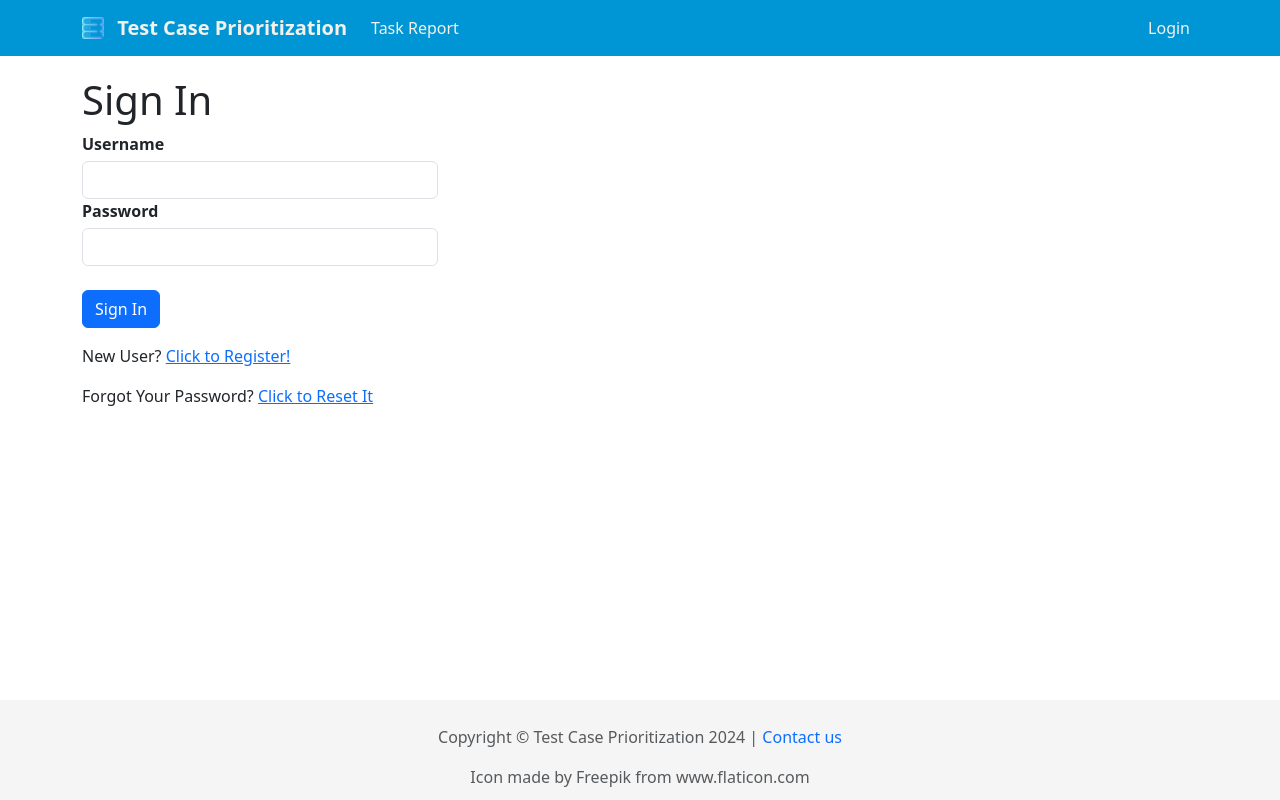
After one commit to A854949/Test-Case-Prioritization, a Flask app: page /login in a window 1280 px wide. The commit adds this page. Run offline with Flask 3, Linux system fonts and the light colour scheme; some libraries are stand-ins or nearby versions.

Commit message:
index_done

```diff
--- a/servers/server.py
+++ b/servers/server.py
@@ -69,7 +69,9 @@ def execute_query():
     except Exception as e:
         return jsonify({'error': str(e)})
 
-    # from flask import Flask, send_file
+@app.route('/login')
+def login():
+    return render_template('login.html')
 
 
 # @app.route('/get-dropdown-data', methods=['GET'])
@@ -241,37 +243,6 @@ def delete_task():
     except Exception as e:
         return jsonify({'error': str(e)}), 500
 
-@app.route('/get_task_data/<taskId>', methods=['GET'])
-def get_task_data(taskId):
-    try:
-        # 连接到数据库
-        conn = pymysql.connect(**db_config)
-        cursor = conn.cursor()
-
-        # 执行查询以获取特定任务的数据
-        cursor.execute('SELECT * FROM taskReport WHERE `Task ID` = %s', (taskId,))
-        task = cursor.fetchone()
-
-        if task is None:
-            return jsonify({'error': 'Task not found'}), 404
-
-        # 将任务数据转换成字典（或者其他您希望的格式）
-        task_data = {
-            'taskId': task[0],
-            'taskTitle': task[1],
-            'testingSite': task[2],
-            'owner': task[3],
-            'startDate': task[4],
-            'endDate': task[5]
-        }
-
-        cursor.close()
-        conn.close()
-
-        return jsonify(task_data)
-
-    except Exception as e:
-        return jsonify({'error': str(e)}), 500
 
 @app.route('/upload_and_process', methods=['POST'])
 def upload_and_process():
--- a/servers/static/css/style.css
+++ b/servers/static/css/style.css
@@ -8,8 +8,8 @@
     }
 
     .container {
-        min-height: calc(100% - 100px); /* 假设页脚高度为60px */
-        padding-bottom: 60px; /* 页脚高度的底部间距 */
+        min-height: calc(100% - 100px);
+        padding-bottom: 60px;
     }
 
 
--- a/servers/templates/footer.html
+++ b/servers/templates/footer.html
@@ -1,24 +1,15 @@
 <!-- 頁腳 -->
-<footer class="footer mt-auto py-3 bg-light">
-    <div class="container text-center">
-      <span class="text-muted">Copyright © Test Case Prioritization 2024</span>
-      <span class="text-muted">Icon made by Freepik from www.flaticon.com</span>
-    </div>
+
+<footer class="footer">
+    <p class="text-muted">Copyright © Test Case Prioritization 2024 | <a href="https://docs.google.com/spreadsheets/d/1j72a6OHyW3L6JCRn8yuZbdSYpT_83Ak3JXsMmp-0gM4/edit?usp=sharing" target="_blank"  class="custom-link">Contact us</a></p>
+    <p class="text-muted">Icon made by Freepik from www.flaticon.com</p>
+
 </footer>
 
 
 
 
 <style>
-      html {
-          min-height: 100%;
-          position: relative;
-      }
-
-
-      body {
-          margin-bottom: 50px;
-      }
 
 
 .footer {
@@ -32,81 +23,11 @@
     margin-top: 50px;
 }
 
-
-      .invalid-feedback {
-          color: #a94442;
+.custom-link {
+    text-decoration: none; /* 移除連結的下劃線 */
+}
+.custom-link:hover {
+    text-decoration: underline; /* 當滑鼠懸停時添加下劃線 */
 }
 
-
-      .navbar-default {
-          background-color: #0096D6;
-          border-color: #0293d1;
-      }
-
-
-      .navbar-container {
-          height: 10px; /* 设置导航栏容器的高度 */
-      }
-
-
-      .navbar-default .navbar-brand,
-      .navbar-default .navbar-nav>li>a {
-          color: #f3f1ea;
-      }
-
-
-      /* .navbar-default .navbar-nav>li>a, */
-      /* .navbar-default .navbar-nav>li>a:focus,
-      .navbar-default .navbar-nav>li>a:hover */
-      .navbar-default .navbar-nav>li>.active,
-      .navbar-default .navbar-nav>li>.active:focus,
-      .navbar-default .navbar-nav>li>.active:hover {
-          font-weight: bold;
-      }
-
-
-      .navbar-default .navbar-brand:focus,
-      .navbar-default .navbar-brand:hover,
-      .navbar-default .navbar-nav>li>a:focus,
-      .navbar-default .navbar-nav>li>a:hover {
-          color: #FFFFFF;
-          background-color: transparent;
-      }
-
-
-      .navbar-default .navbar-nav>.open>a,
-      .navbar-default .navbar-nav>.open>a:focus,
-      .navbar-default .navbar-nav>.open>a:hover {
-          color: #faf7f7;
-          background-color: #1c9ed6;
-
-      }
-
-
-      .navbar-header {
-          width: 100%;
-          text-align: center;
-      }
-
-
-      .navbar-brand {
-          display: inline-block;  /* 确保它以内联块的形式显示 */
-          position: relative;    /* 相对定位于其正常位置 */
-          padding: 10px;         /* 根据需要调整内边距 */
-          margin: 0 auto;        /* 水平居中 */
-      }
-
-
-
-
-
-
-      .required-asterisk {
-          color: red;
-      }
-
-
-      .content {
-          min-height: calc(100% - 100px); /* 减去页脚的高度 */
-      }
 </style>
--- a/servers/templates/index.html
+++ b/servers/templates/index.html
@@ -36,12 +36,9 @@
         <script src="https://cdn.jsdelivr.net/npm/select2@4.1.0-rc.0/dist/js/select2.min.js"></script>
 
 
-        <!-- <link rel="stylesheet" href="https://cdn.datatables.net/responsive/2.5.0/css/responsive.dataTables.min.css"> -->
-        <!-- <link rel="stylesheet" href="https://cdn.datatables.net/fixedheader/3.4.0/css/fixedHeader.dataTables.min.css">
-
     </head>
 <body>
-    <-- 引入 navbar.html test -->
+
     {% include 'navbar.html' %}
 
 
--- /dev/null
+++ b/servers/templates/login.html
@@ -0,0 +1,101 @@
+<html lang="en">
+    <head>
+        <meta charset="UTF-8">
+        <meta name="viewport" content="width=device-width, initial-scale=1.0">
+        <title>Test Case Prioritization</title>
+        <link rel="shortcut icon" href="{{ url_for('static', filename='favicon.ico') }}" type="image/x-icon">
+        <link rel="shortcut icon" href="favicon.ico" type="image/x-icon">
+
+        <!-- CSS -->
+        <!-- <link href="https://cdn.jsdelivr.net/npm/bootstrap@5.3.2/dist/css/bootstrap.min.css" rel="stylesheet" integrity="sha384-T3c6CoIi6uLrA9TneNEoa7RxnatzjcDSCmG1MXxSR1GAsXEV/Dwwykc2MPK8M2HN" crossorigin="anonymous"> -->
+        <link href="https://cdnjs.cloudflare.com/ajax/libs/twitter-bootstrap/5.3.0/css/bootstrap.min.css" rel="stylesheet">
+        <link href="https://cdn.datatables.net/1.13.7/css/dataTables.bootstrap5.min.css" rel="stylesheet">
+        <link href="https://cdn.datatables.net/buttons/2.4.2/css/buttons.bootstrap5.min.css" rel="stylesheet">
+        <link href="https://cdn.jsdelivr.net/npm/select2@4.1.0-rc.0/dist/css/select2.min.css" rel="stylesheet" />
+        <link rel="stylesheet" href="https://cdn.datatables.net/select/1.7.0/css/select.dataTables.min.css">
+        <link rel="stylesheet" href="https://cdn.datatables.net/1.13.7/css/jquery.dataTables.min.css">
+        <link rel="stylesheet" href="https://cdn.datatables.net/buttons/2.4.2/css/buttons.dataTables.min.css">
+        <link rel="stylesheet" href="https://cdnjs.cloudflare.com/ajax/libs/font-awesome/5.15.3/css/all.min.css">
+        <link href="https://cdn.datatables.net/fixedcolumns/4.3.0/css/fixedColumns.dataTables.min.css" rel="stylesheet">
+
+        <!-- JavaScript -->
+        <script src="https://code.jquery.com/jquery-3.7.0.js"></script>
+        <script src="https://cdn.jsdelivr.net/npm/bootstrap@5.3.2/dist/js/bootstrap.bundle.min.js" integrity="sha384-C6RzsynM9kWDrMNeT87bh95OGNyZPhcTNXj1NW7RuBCsyN/o0jlpcV8Qyq46cDfL" crossorigin="anonymous"></script>
+        <script src="https://cdnjs.cloudflare.com/ajax/libs/twitter-bootstrap/5.3.0/js/bootstrap.bundle.min.js"></script>
+        <script src="https://unpkg.com/sweetalert/dist/sweetalert.min.js"></script>
+        <script src="https://cdn.datatables.net/1.13.7/js/jquery.dataTables.min.js"></script>
+        <script src="https://cdnjs.cloudflare.com/ajax/libs/jszip/3.10.1/jszip.min.js"></script>
+        <script src="https://cdnjs.cloudflare.com/ajax/libs/pdfmake/0.1.53/pdfmake.min.js"></script>
+        <script src="https://cdnjs.cloudflare.com/ajax/libs/pdfmake/0.1.53/vfs_fonts.js"></script>
+        <script type="text/javascript" src="https://cdn.datatables.net/buttons/2.4.2/js/dataTables.buttons.min.js"></script>
+        <script src="https://cdn.datatables.net/buttons/2.4.2/js/buttons.html5.min.js"></script>
+        <script src="https://cdn.datatables.net/select/1.7.0/js/dataTables.select.min.js"></script>
+        <script type="text/javascript" src="https://cdn.datatables.net/buttons/2.4.2/js/buttons.colVis.min.js"></script>
+        <script src="https://cdn.jsdelivr.net/npm/select2@4.1.0-rc.0/dist/js/select2.min.js"></script>
+
+
+    </head>
+<body>
+
+    {% include 'navbar.html' %}
+
+<div class="container">
+    <div id="alertBox" class="alert alert-warning" role="alert" style="text-align: left;">
+        This page is currently down for maintenance.
+    </div>
+
+
+    <h1>Sign In</h1>
+    <div class="row">
+        <div class="col-md-4">
+            <form action="" method="post" class="form" role="form">
+                <input id="csrf_token" name="csrf_token" type="hidden" value="IjM4ZTgyYjY1ODZlZjM3ZmI1NDdiZWM0MzI4MDIzYjkxZmQ4ZDMwZWIi.Zbc-BA.p8YSGKB13XPhGKpXkvvkSj9A_X8">
+            <div class="form-group  required"><label class="control-label" for="username">Username</label>
+                <input class="form-control" id="username" name="username" required type="text" value="">
+            </div>
+            <div class="form-group  required"><label class="control-label" for="password">Password</label>
+                <input class="form-control" id="password" name="password" required type="password" value="">
+            <br>
+            </div>
+                <input class="btn btn-primary" id="submit" name="submit" type="submit" value="Sign In">
+            </form>
+        </div>
+    </div>
+    <p>New User? <a href="#">Click to Register!</a></p>
+    <p>Forgot Your Password? <a href="#">Click to Reset It</a></p>
+</div>
+<br>
+
+</body>
+
+{% include 'footer.html' %}
+
+</html>
+
+<script>
+    window.onload = function() {
+        setTimeout(function() {
+            document.getElementById('alertBox').style.display = 'none';
+        }, 4000);
+    };
+</script>
+
+
+<style>
+html {
+    min-height: 100%;
+    position: relative;
+}
+
+body {
+    margin-bottom: 150px;
+}
+
+label {
+    display: inline-block;
+    max-width: 100%;
+    margin-bottom: 5px;
+    font-weight: 700;
+}
+
+</style>
--- a/servers/templates/navbar.html
+++ b/servers/templates/navbar.html
@@ -19,15 +19,10 @@
 
             <div class="collapse navbar-collapse" id="navbarSupportedContents">
                 <ul class="navbar-nav me-auto mb-2 mb-lg-0">
-                    <!-- 现有菜单项 -->
-                    <!-- 其他 <li> 项 -->
-
-                    <!-- 新增的“任务报告”选项 -->
                     <li class="nav-item">
                         <a class="nav-link" href="task_report">Task Report</a>
                     </li>
 
-                    <!-- 下拉式菜单 -->
                     <!-- <li class="nav-item dropdown">
                         <a class="nav-link dropdown-toggle" href="#" id="navbarDropdownMenuLink" role="button" data-bs-toggle="dropdown" aria-expanded="false">
                             Dropdown link
@@ -38,6 +33,9 @@
                             <li><a class="dropdown-item" href="#">Something else here</a></li>
                         </ul>
                     </li> -->
+                </ul>
+                <ul class="nav navbar-nav navbar-right">
+                    <li><a  class="nav-link" href="login">Login</a></li>
                 </ul>
             </div>
         </div>
@@ -77,6 +75,7 @@
     .navbar-default .navbar-nav .nav-link:hover {
         color: #FFFFFF;
         background-color: transparent;
+        border-radius: 10px;
     }
 
     /* Bootstrap 5 中的下拉菜单样式 */
```
Also changed, not shown: servers/templates/task_report.html (+6 -1 lines). Lines whose indentation alone changed are shown as unchanged.
